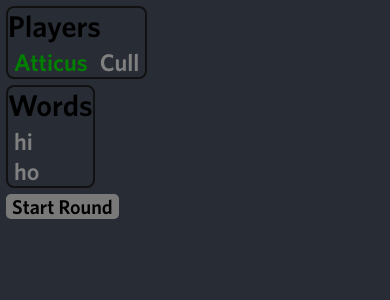
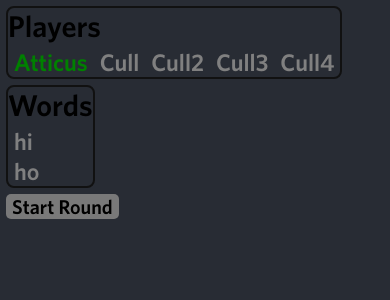
Before and after one commit to atticuscull-zz/atticuscull.github.io, a React (Create React App) app: page / in a window 390 px wide. Shown: the top 300 px of the page. Built offline with nearby package versions, Linux system fonts and the light colour scheme.

Commit message:
B6 Add functionality to start game, Make playerlist responsive

```diff
--- a/src/App.css
+++ b/src/App.css
@@ -85,6 +85,10 @@
   margin-bottom: 4px;
 }
 
+button:focus {
+  outline: 0;
+}
+
 .App-link {
   color: #61dafb;
 }
--- a/src/myStuff/Game.js
+++ b/src/myStuff/Game.js
@@ -4,8 +4,28 @@ import Playerlist from "./Playerlist";
 
 function Game(props) {
   const [wordlist, setWordList] = useState(["hi", "ho"]);
-  const [players, setPlayers] = useState([{ name: "Atticus", shibboleth: "c" }, { name: "Cull", shibboleth: "b" }]);
-  const [teams, setTeams] = useState([[0],[1]]);
+  const [playerlist, setPlayerlist] = useState([{
+      name: "Atticus",
+      shibboleth: "c",
+      active: false
+    }, {
+      name: "Cull",
+      shibboleth: "b",
+      active: false
+    }, {
+      name: "Cull2",
+      shibboleth: "b",
+      active: false
+    }, {
+      name: "Cull3",
+      shibboleth: "b",
+      active: false
+    }, {
+      name: "Cull4",
+      shibboleth: "b",
+      active: false
+    }]);
+  const [teams, setTeams] = useState([[playerlist[0]],[playerlist[1]]]);
   const thisPlayer = 0;
   const [gameRunning, setGameRunning] = useState(false);
 
@@ -18,32 +38,65 @@ function Game(props) {
       }
     }
     setWordList(newlist);
-    console.log(wordlist);
+  }
+
+  function updatePlayerInList(playerIndex, newPlayer) {
+    let newList = [];
+    newList.push(...playerlist);
+    newList[playerIndex] = newPlayer;
+    setPlayerlist(newList);
+  }
+
+  function addPlayer(player) {
+    let newList = [];
+    newList.push(...playerlist, player);
+    setPlayerlist(newList);
+  }
+
+  function randomizeTeams() {
+    let p = []
+    let newTeams = [[],[]]
+    p.push(...playerlist)
+    while(p.length > 0){
+      let L = p.length;
+      let index = Math.floor(L * Math.random());
+      newTeams[L % 2].push(p.splice(index, 1));
+    }
+    setTeams(newTeams);
   }
 
   function onStartRound(){
     newWordSet();
+    setPlayerlist(playerlist.map(function(e) {
+      let newE = e
+      newE.active = true;
+      return newE
+    }))
+    randomizeTeams();
+    setGameRunning(true);
   }
 
   return(
     <div className="game">
       <div>
         <Playerlist
-          playerlist={players}
-          player={players[thisPlayer]}
+          playerlist={playerlist}
+          player={playerlist[thisPlayer]}
+          gameRunning={gameRunning}
         />
       </div>
       <div>
         <Wordlist
           wordlist={wordlist}
-          player={players[thisPlayer]}
+          player={playerlist[thisPlayer]}
         />
       </div>
-      {!gameRunning && (
+      {gameRunning || (
         <button onClick={() => onStartRound()} className="start-button">
           Start Round
         </button>)
       }
+
     </div>
   )
 }
--- a/src/myStuff/Player.js
+++ b/src/myStuff/Player.js
@@ -1,33 +1,29 @@
-import React from "react";
+import React, { useEffect, useState } from "react";
 
-class Player extends React.Component {
-  constructor(props) {
-    super(props);
-    this.state = { currentColor: this.props.color };
+function Player(props){
+  const [currentColor, setCurrentColor] = useState(props.color)
+
+  function setColorDefault() {
+    setCurrentColor(props.color);
   }
 
-
-  setColorDefault() {
-    this.setState({currentColor: this.props.color});
+  function setColorHighlight() {
+    setCurrentColor(props.highlightColor );
   }
 
-  setColorHighlight() {
-    this.setState({ currentColor: this.props.highlightColor });
-  }
+  useEffect(()=>{setCurrentColor(props.color)}, [setCurrentColor, props]);
 
-  render(){
-    return (
-      <button
-        className="player"
-        onClick={this.props.onClick}
-        style={{ color: this.state.currentColor }}
-        onMouseEnter={()=>this.setColorHighlight()}
-        onMouseLeave={()=>this.setColorDefault()}
-      >
-        {this.props.name}
-      </button>
-    );
-  }
+  return (
+    <button
+      className="player"
+      onClick={props.onClick}
+      style={{ color: currentColor }}
+      onMouseEnter={() => setColorHighlight()}
+      onMouseLeave={() => setColorDefault()}
+    >
+      {props.name}
+    </button>
+  )
 
 }
 
--- a/src/myStuff/Playerlist.js
+++ b/src/myStuff/Playerlist.js
@@ -1,4 +1,4 @@
-import React, { useState } from "react";
+import React, { useEffect, useState } from "react";
 import Player from "./Player.js";
 
 function Playerlist (props) {
@@ -12,16 +12,39 @@ function Playerlist (props) {
   }
 
   function renderPlayer(inPlayer) {
-    return(
-      <Player
+    if(inPlayer.active) {
+      return (<Player
         name={inPlayer.name}
-        color={(props.player.name === inPlayer.name) ? "green": "grey"}
+        color={(props.player.name === inPlayer.name) ? "green" : "grey"}
         highlightColor={(props.player.name === inPlayer.name) ? "green" : "red"}
         onClick={(props.player.shibboleth === inPlayer.shibboleth) ? onTeam : notOnTeam}
         key={inPlayer.name}
-      />
-    )
+
+      />)
+    } else if (props.gameRunning) {
+      return (<Player
+        name={inPlayer.name}
+        color={(props.player.name === inPlayer.name) ? "green" : "yellow"}
+        highlightColor={(props.player.name === inPlayer.name) ? "green" : "yellow"}
+        onClick={() => { }}
+        key={inPlayer.name}
+      />)
+    }
+    return (<Player
+      name={inPlayer.name}
+      color={(props.player.name === inPlayer.name) ? "green" : "grey"}
+      highlightColor={(props.player.name === inPlayer.name) ? "green" : "grey"}
+      onClick={() => { }}
+      key={inPlayer.name}
+    />)
+
+
   }
+
+  useEffect(()=>{
+    setPlayers(props.playerlist);
+  },[setPlayers, props])
+
   return(
     <div
       className="playerlist"
--- a/src/myStuff/Wordlist.js
+++ b/src/myStuff/Wordlist.js
@@ -3,9 +3,6 @@ import Word from "./Word"
 
 function Wordlist (props) {
   const [words, setWords] = useState(props.wordlist)
-  //const [player, setPlayer] = useState()
-  console.log("hi");
-  console.log(props);
 
   function renderWord(inWord) {
     let wordColor = "grey";
@@ -31,7 +28,7 @@ function Wordlist (props) {
         {words.map(e => renderWord(e))}
       </div>
     </div>
-  );
+  )
 
 }
 
```
